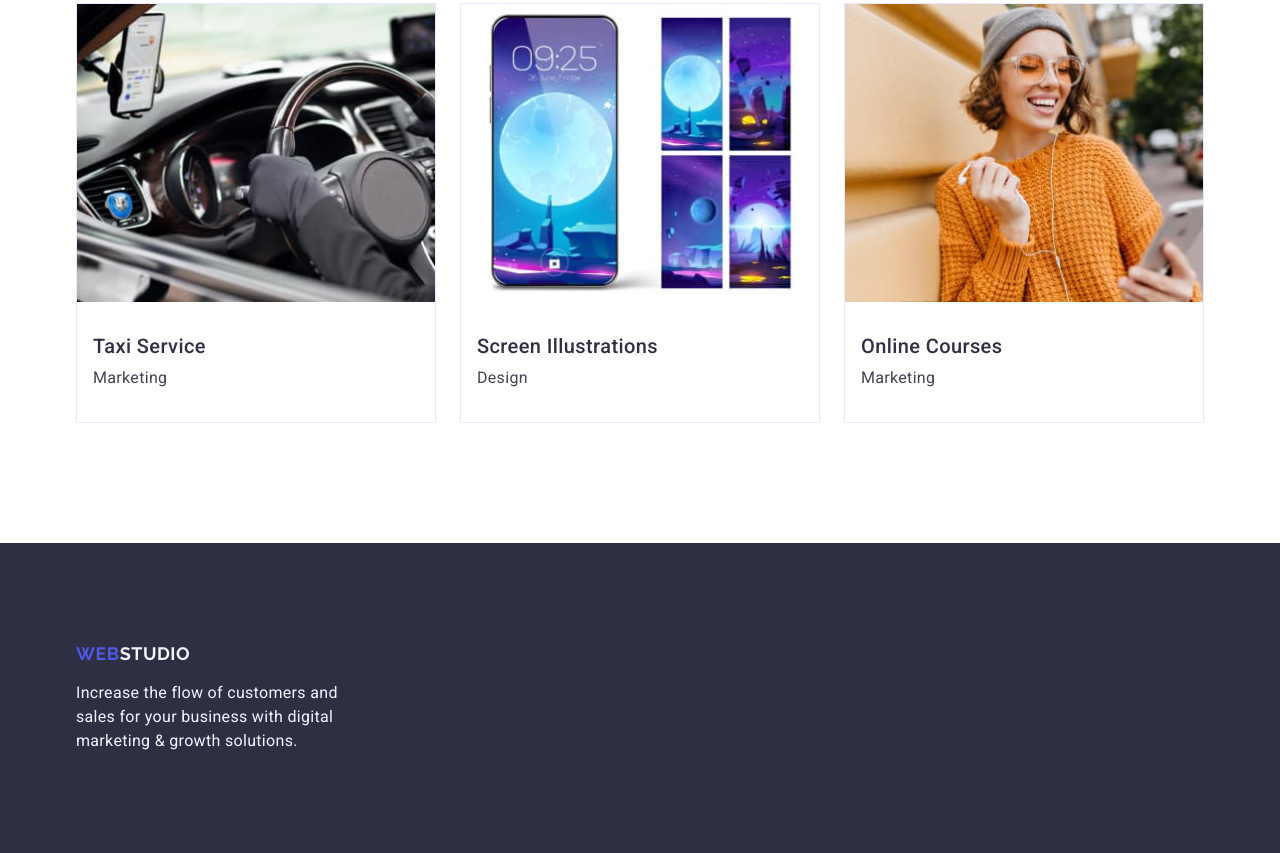
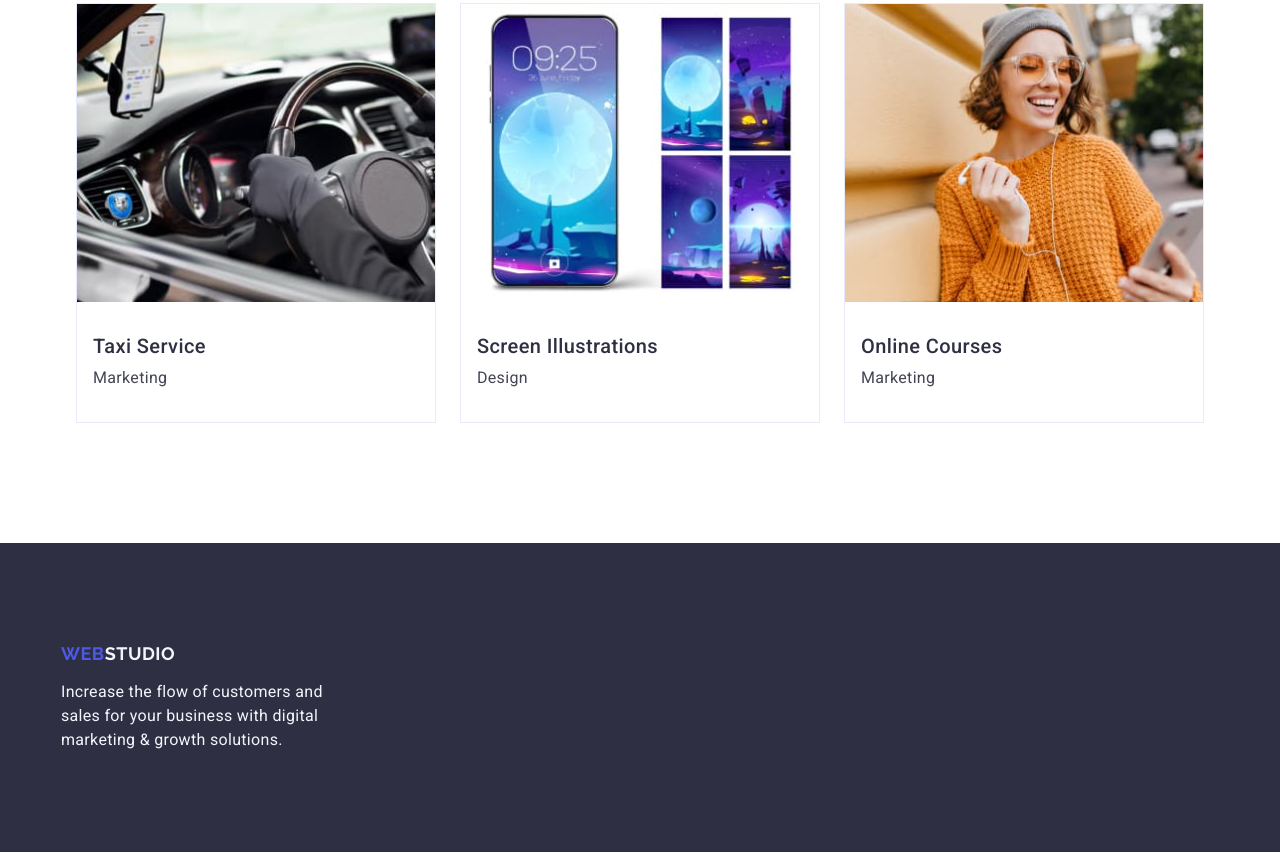
Before and after one commit to dkoleksandr/goit-markup-hw-03, a plain HTML site: page index.html in a window 1280 px wide. Shown: the part 2470-3323 px from the top of the page. Drawn offline with nearby package versions, Linux system fonts and the light colour scheme.

Commit message:
fix footer

```diff
--- a/css/styles.css
+++ b/css/styles.css
@@ -309,7 +309,7 @@ h3 {
   background: #2e2f42;
 }
 .footer-container{
-  padding-top: 100px;
+  padding: 100px 0;
   padding-bottom: 100px;
 }
 .footer-logo {
@@ -320,6 +320,8 @@ h3 {
   line-height: 1.17; /* 116.667% */
   letter-spacing: 0.03em;
   text-transform: uppercase;
+  display: inline-block;
+  margin-bottom: 16px;
 }
 .footer-logo-accent {
   color: #f4f4fd;
@@ -329,5 +331,4 @@ h3 {
   color: #f4f4fd;
   line-height: 1.5; /* 150% */
   letter-spacing: 0.02em;
-  padding-top: 16px;
 }
```
